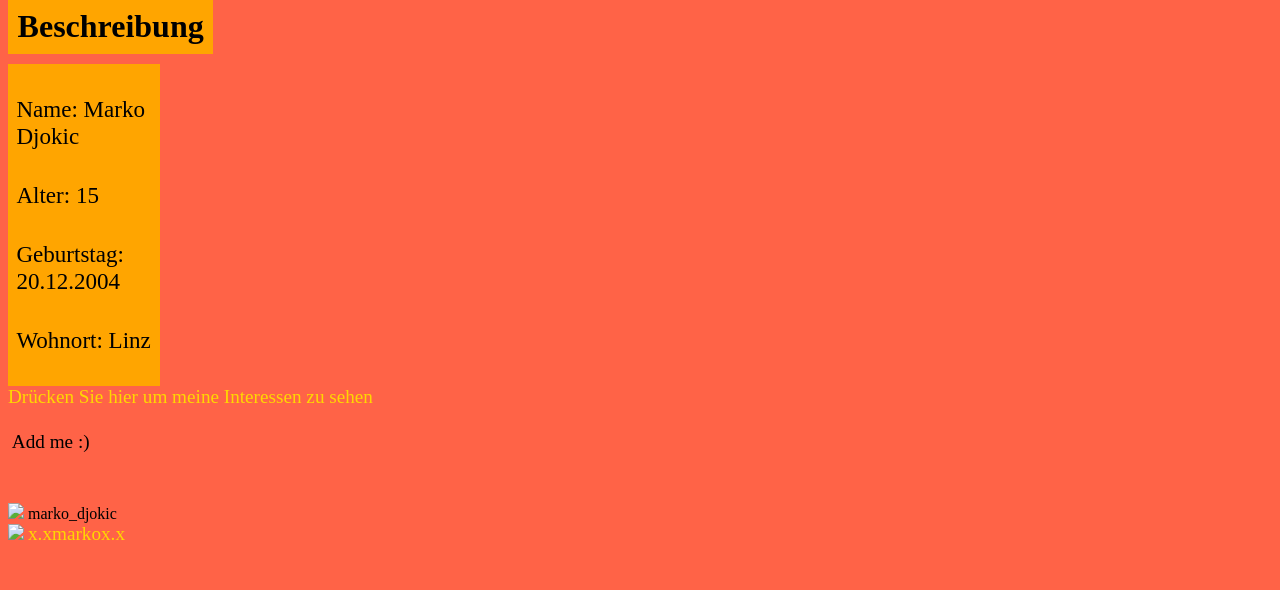
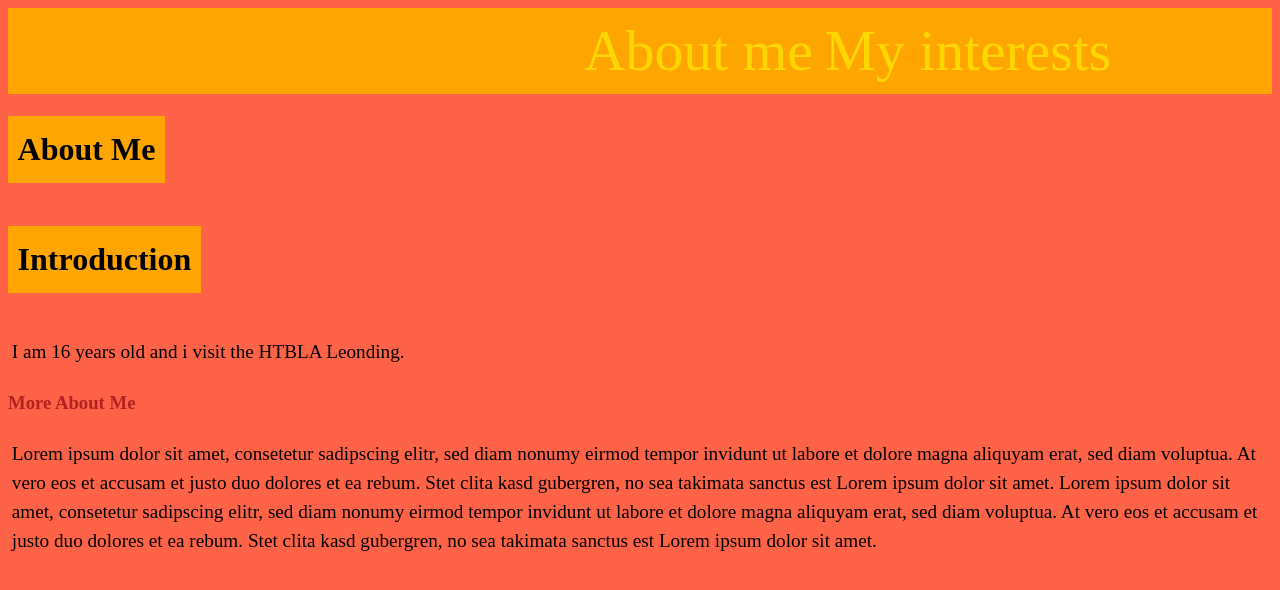
Before and after one commit to m-djokic/m-djokic.github.io, a plain HTML site: page index.html in a window 1280 px wide. Drawn offline with Linux system fonts and the light colour scheme.

Commit message:
Add files via upload

```diff
--- a/css.css
+++ b/css.css
@@ -3,7 +3,7 @@ background-color: tomato;
 }
 
 h1{
-    display: inline;
+    display:inline-flex;
     position: center;
     color: black;
     background-color: orange;
@@ -16,11 +16,11 @@ h1:hover{
 }
 
 #beschreibung {
-    margin-right: 88%;
+    margin-right: 86%;
     color: black;
     background-color: orange;
     margin-top: 1em;
-    padding: 0.2em;
+    padding: 0.3em;
     font-size: 1.2em;
 }
 
@@ -28,7 +28,7 @@ p{
     margin-top: 1em;
     padding: 0.2em;
     font-size: 1.2em;
-
+    color: black;
 }
 
 p:hover{
@@ -57,3 +57,18 @@ img{
 #pic2 img{
     width: 50px;
 }
+
+#nav{
+    display:block;
+    background-color: orange;
+    font-size: 3em;
+    padding-left: 12em;
+}
+
+@media screen and (min-width:450px) {
+       body { line-height: 1.5; }
+    }
+
+    @media screen and (min-width:720px) {
+       body { color: firebrick; }
+    }
--- a/index.html
+++ b/index.html
@@ -2,37 +2,47 @@
 <html lang="en">
 
 <head>
-	<meta charset="UTF-8">
-    <meta name="viewport" content="width=device-width, initial-scale=1.0">
+    <meta charset="utf-8">
+    <meta name="viewport" content="width=device-width, initial-scale=1">
+    <title>About Me</title>
     <link rel="stylesheet" href="css.css">
-    <title>Index</title>
+</head>
 
-    <script>
-        console.log("Hallo Welt");
-    </script>
-</head>
 <body>
-    <h1>Beschreibung</h1>
-<div id="beschreibung">
-    <p>Name: Marko Djokic</p>
-    <p>Alter: 15</p>
-    <p>Geburtstag: 20.12.2004</p>
-    <p>Wohnort: Linz</p>
-</div>
+    <div id="nav">
+        <nav>
+            <a href="index.html">About me</a>
+            <a href="unterseite.html">My interests
+            </a>
+        </nav>
+    </div>
 
-<a href="unterseite.html">Drücken Sie hier um meine Interessen zu sehen</a>
+    <div>
+        <div>
+            <h1 id="aboutme">About Me</h1>
+        </div>
+        <div>
+            <h1 id="introduction">Introduction</h1>
+            <p>
+                I am 16 years old and i visit the HTBLA Leonding.
+            </p>
+        </div>
+        <div>
 
-<div id="pic">
-<p>Add me :)
-    <p></p>
- <img src="../../../../../Bilder/Snapchat-Logo.png">
-marko_djokic
-</div>
-<div id="pic2">
-<img src="../../../../../Bilder/1200px-Instagram_logo_2016.svg.webp">
-<a href="https://www.instagram.com/x.xmarkox.x/?hl=de">x.xmarkox.x</a>
-</p>
-</div>
+        </div>
+        <div>
+            <h3 id="aboutme2">More About Me</h3>
+            <p>
+                Lorem ipsum dolor sit amet, consetetur sadipscing elitr, sed diam nonumy eirmod tempor invidunt ut
+                labore et dolore magna aliquyam erat, sed diam voluptua. At vero eos et accusam et justo duo dolores et
+                ea rebum. Stet clita kasd gubergren, no sea takimata sanctus est Lorem ipsum dolor sit amet. Lorem ipsum
+                dolor sit amet, consetetur sadipscing elitr, sed diam nonumy eirmod tempor invidunt ut labore et dolore
+                magna aliquyam erat, sed diam voluptua. At vero eos et accusam et justo duo dolores et ea rebum. Stet
+                clita kasd gubergren, no sea takimata sanctus est Lorem ipsum dolor sit amet.
+            </p>
+        </div>
+    </div>
 
 </body>
+
 </html>
```
Also changed, not shown: aot.jpg (added), instagram_logo.jpg (added), 1 other file.
